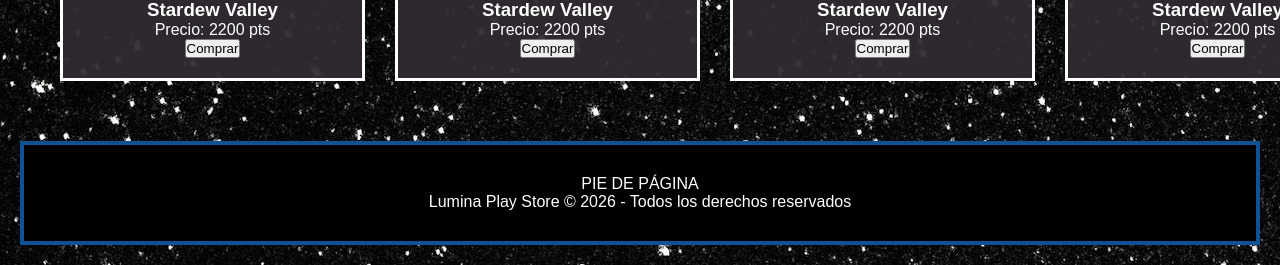
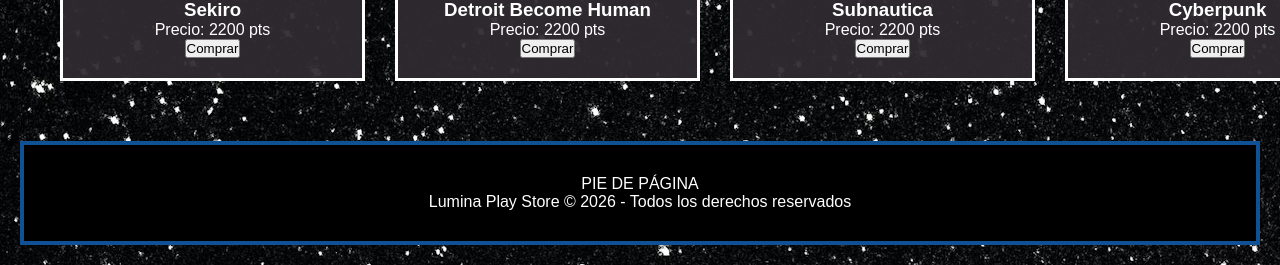
Before and after one commit to Erik-EUSK/TFG-2026-Erik-Menendez, a PHP site: page /vista/videojuegos.php in a window 1280 px wide; the page is wider, and only the part inside the window is pictured. Shown: the part 1481-1746 px from the top of that part. Run offline with PHP 8.4, Linux system fonts and the light colour scheme.

Commit message:
Añadidos mas videojuegos

```diff
--- a/vista/videojuegos.php
+++ b/vista/videojuegos.php
@@ -29,7 +29,7 @@
         <section class="catalogo-grid">
             <!-- TARJETAS (Amarillas) -->
             <article class="producto-card">
-				<img src="recursos/img/thewitcher.webp" alt="" class="img-card">
+				<img src="../recursos/img/thewitcher.webp" alt="" class="img-card">
                 <h3>The Witcher 3</h3>
                 <p>Precio: 2500 pts</p>
 				<form>
@@ -37,7 +37,7 @@
 				</form>
             </article>
             <article class="producto-card">
-                <img src="recursos/img/reddead.jpg" alt="" class="img-card">
+                <img src="../recursos/img/reddead.jpg" alt="" class="img-card">
                 <h3>Red Dead Redemption 2</h3>
                 <p>Precio: 1500 pts</p>
                 <form>
@@ -45,7 +45,7 @@
 				</form>
             </article>
             <article class="producto-card">
-                <img src="recursos/img/uncharted.jpg" alt="" class="img-card">
+                <img src="../recursos/img/uncharted.jpg" alt="" class="img-card">
                 <h3>Uncharted 4</h3>
                 <p>Precio: 3000 pts</p>
                 <form>
@@ -53,7 +53,7 @@
 				</form>
             </article>
             <article class="producto-card">
-                <img src="recursos/img/tlou.jpg" alt="" class="img-card">
+                <img src="../recursos/img/tlou.jpg" alt="" class="img-card">
                 <h3>The Last of Us</h3>
                 <p>Precio: 1200 pts</p>
                 <form>
@@ -61,7 +61,7 @@
 				</form>
             </article>
             <article class="producto-card">
-                <img src="recursos/img/tlou2.jpg" alt="" class="img-card">
+                <img src="../recursos/img/tlou2.jpg" alt="" class="img-card">
                 <h3>The Last of Us 2</h3>
                 <p>Precio: 2500 pts</p>
                 <form>
@@ -69,7 +69,7 @@
 				</form>
             </article>
             <article class="producto-card">
-                <img src="recursos/img/bo3.jpg" alt="" class="img-card">
+                <img src="../recursos/img/bo3.jpg" alt="" class="img-card">
                 <h3>Call of Duty Black Ops 3</h3>
                 <p>Precio: 1000 pts</p>
                 <form>
@@ -77,7 +77,7 @@
 				</form>
             </article>
             <article class="producto-card">
-                <img src="recursos/img/r6.jpg" alt="" class="img-card">
+                <img src="../recursos/img/r6.jpg" alt="" class="img-card">
                 <h3>Rainbow Six Siege</h3>
                 <p>Precio: 1800 pts</p>
                 <form>
@@ -85,7 +85,7 @@
 				</form>
             </article>
             <article class="producto-card">
-                <img src="recursos/img/stardew.png" alt="" class="img-card">
+                <img src="../recursos/img/stardew.png" alt="" class="img-card">
                 <h3>Stardew Valley</h3>
                 <p>Precio: 2200 pts</p>
                 <form>
@@ -93,32 +93,32 @@
 				</form>
             </article>
               <article class="producto-card">
-                <img src="recursos/img/stardew.png" alt="" class="img-card">
-                <h3>Stardew Valley</h3>
+                <img src="../recursos/img/battlefront.jpg" alt="" class="img-card">
+                <h3>Star Wars Battlfront 2</h3>
                 <p>Precio: 2200 pts</p>
                 <form>
 					<button>Comprar</button>
 				</form>
             </article>
               <article class="producto-card">
-                <img src="recursos/img/stardew.png" alt="" class="img-card">
-                <h3>Stardew Valley</h3>
+                <img src="../recursos/img/expedition.webp" alt="" class="img-card">
+                <h3>Expedition 33</h3>
                 <p>Precio: 2200 pts</p>
                 <form>
 					<button>Comprar</button>
 				</form>
             </article>
               <article class="producto-card">
-                <img src="recursos/img/stardew.png" alt="" class="img-card">
-                <h3>Stardew Valley</h3>
+                <img src="../recursos/img/ds.avif" alt="" class="img-card">
+                <h3>Dark Souls 3</h3>
                 <p>Precio: 2200 pts</p>
                 <form>
 					<button>Comprar</button>
 				</form>
             </article>
                <article class="producto-card">
-                <img src="recursos/img/stardew.png" alt="" class="img-card">
-                <h3>Stardew Valley</h3>
+                <img src="../recursos/img/spyro.webp" alt="" class="img-card">
+                <h3>Spyro</h3>
                 <p>Precio: 2200 pts</p>
                 <form>
 					<button>Comprar</button>
@@ -126,8 +126,8 @@
             </article>
 
                <article class="producto-card">
-                <img src="recursos/img/stardew.png" alt="" class="img-card">
-                <h3>Stardew Valley</h3>
+                <img src="../recursos/img/sekiro.jpg" alt="" class="img-card">
+                <h3>Sekiro </h3>
                 <p>Precio: 2200 pts</p>
                 <form>
 					<button>Comprar</button>
@@ -135,8 +135,8 @@
             </article>
 
                <article class="producto-card">
-                <img src="recursos/img/stardew.png" alt="" class="img-card">
-                <h3>Stardew Valley</h3>
+                <img src="../recursos/img/detroit.jpg" alt="" class="img-card">
+                <h3>Detroit Become Human</h3>
                 <p>Precio: 2200 pts</p>
                 <form>
 					<button>Comprar</button>
@@ -144,8 +144,8 @@
             </article>
 
                <article class="producto-card">
-                <img src="recursos/img/stardew.png" alt="" class="img-card">
-                <h3>Stardew Valley</h3>
+                <img src="../recursos/img/subnautica.jpg" alt="" class="img-card">
+                <h3>Subnautica</h3>
                 <p>Precio: 2200 pts</p>
                 <form>
 					<button>Comprar</button>
@@ -153,8 +153,8 @@
             </article>
 
                <article class="producto-card">
-                <img src="recursos/img/stardew.png" alt="" class="img-card">
-                <h3>Stardew Valley</h3>
+                <img src="../recursos/img/cyberpunk.jpg" alt="" class="img-card">
+                <h3>Cyberpunk</h3>
                 <p>Precio: 2200 pts</p>
                 <form>
 					<button>Comprar</button>
```
